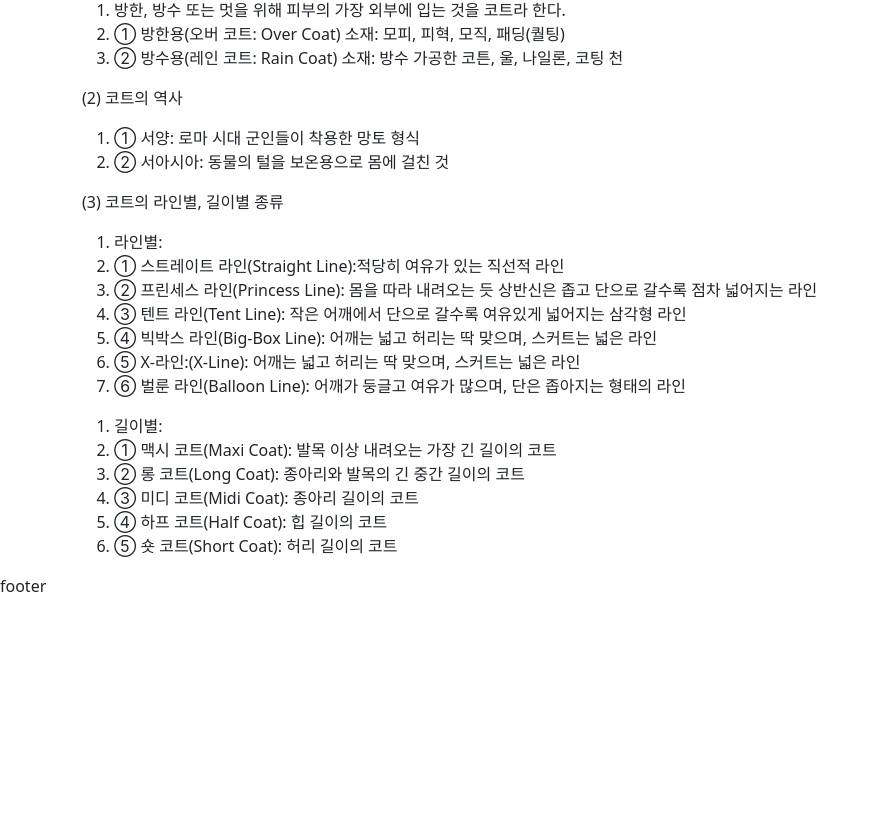
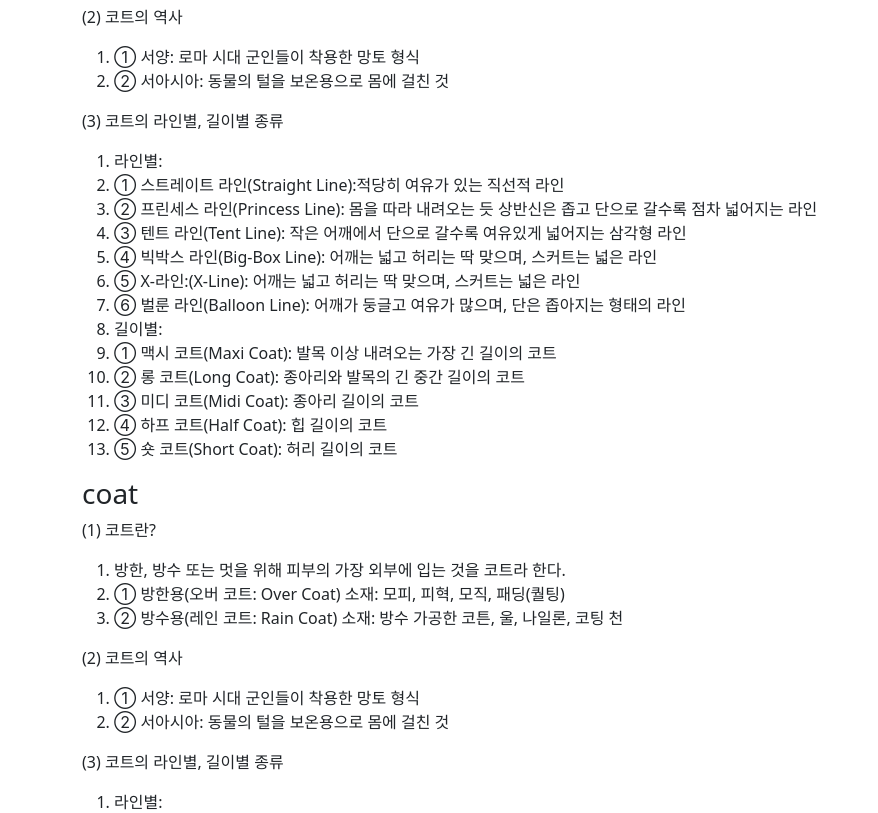
Before and after one commit to definitiomea/fashionary, a React (Create React App) app: page /category/1 in a window 1280 px wide. Shown: the part 445-1258 px from the top of the page, without its empty margins (0-878 px from the left). Before the commit the page ends 1059 px from the top, so only its background shows below. Built offline with nearby package versions, Linux system fonts and the light colour scheme; data requests are answered from the project's data file.

Commit message:
반복 작성 성공..!

```diff
--- a/src/Pages/detailfolder/CategoryDetail.jsx
+++ b/src/Pages/detailfolder/CategoryDetail.jsx
@@ -26,16 +26,34 @@ const CategoryDetail = () => {
         <>
             <h1>Category Detail Here</h1>
             {clothes && clothes?.including.map((item) => (
-                <li>{item && item?.type}
-
-                </li>
+                <div>
+                    <h3>{item && item.type}</h3>
+                    <p>{item && item.section1_title}</p>
+                    <ol>
+                        {item?.section1.map((list) => (
+                            <li>{item && list}</li>
+                        ))}
+                    </ol>
+                    <p>{item && item.section2_title}</p>
+                    <ol>
+                        {item?.section2.map((list) => (
+                            <li>{item && list}</li>
+                        ))}
+                    </ol>
+                    <p>{item && item.section3_title}</p>
+                    <ol>
+                        {item?.section3.map((list) => (
+                            <li>{item && list}</li>
+                        ))}
+                    </ol>
+                </div>
             ))}
             {/* {clothes && clothes?.including.map((item) => (
                 <li>{item && item?.type}
 
                 </li>
             ))} */}
-            <hr></hr>
+            {/* <hr></hr>
             <h3>{clothes?.including[0]?.title && clothes?.including[0]?.title}</h3>
             <p>{clothes?.including[0]?.section1_title && clothes?.including[0]?.section1_title}</p>
             <ol>
@@ -66,7 +84,7 @@ const CategoryDetail = () => {
                 <li>{clothes?.including[0]?.section3[10] && clothes?.including[0]?.section3[10]}</li>
                 <li>{clothes?.including[0]?.section3[11] && clothes?.including[0]?.section3[11]}</li>
                 <li>{clothes?.including[0]?.section3[12] && clothes?.including[0]?.section3[12]}</li>
-            </ol>
+            </ol> */}
         </>
     );
 }
```
